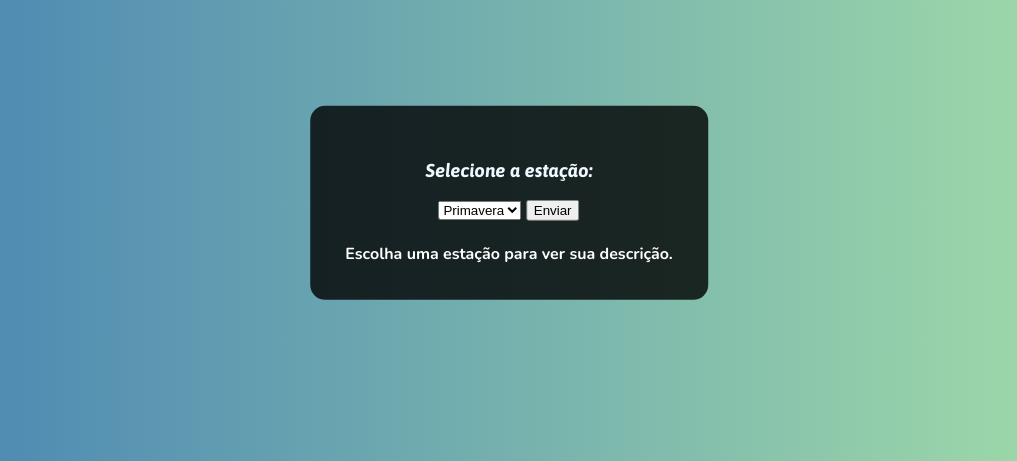
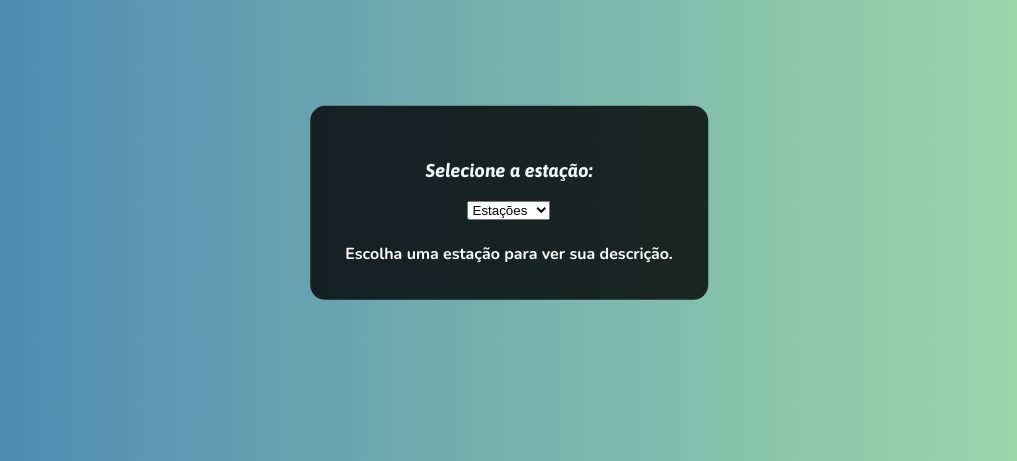
Before and after one commit to jjstupka/cursoAppSENAI, a PHP site: page / in a window 1280 px wide. Shown: the part 197-658 px from the top of the page, without its empty margins (131-1148 px from the left). Run offline with PHP 8.4, Linux system fonts and the light colour scheme.

Commit message:
Modificação de aparência de menu

```diff
--- a/index.php
+++ b/index.php
@@ -16,13 +16,14 @@
 <div class="principal">
 <h3>Selecione a estação: </h3>
 <form id="L" method="post">
-   <select name="estacao">
+   <select name="estacao" onchange="this.form.submit()">
+    <option>Estações</option>
     <option value="Primavera é a estação que começa em Setembro e termina em Dezembro.">Primavera</option>
     <option value="Verao é a estação que começa em dezembro e termina em Março.">Verão</option>
     <option value="Outono é a estação que começa em Março e termina em Junho.">Outuno</option>
     <option value="Inverno é a estação que começa em Junho e termina em Setembro.">Inverno</option>
-  </select>
-<input type="submit" name="Submit" value="Enviar"><br><br>
+  </select><br><br>
+
 </form>
 
 <?php
```
